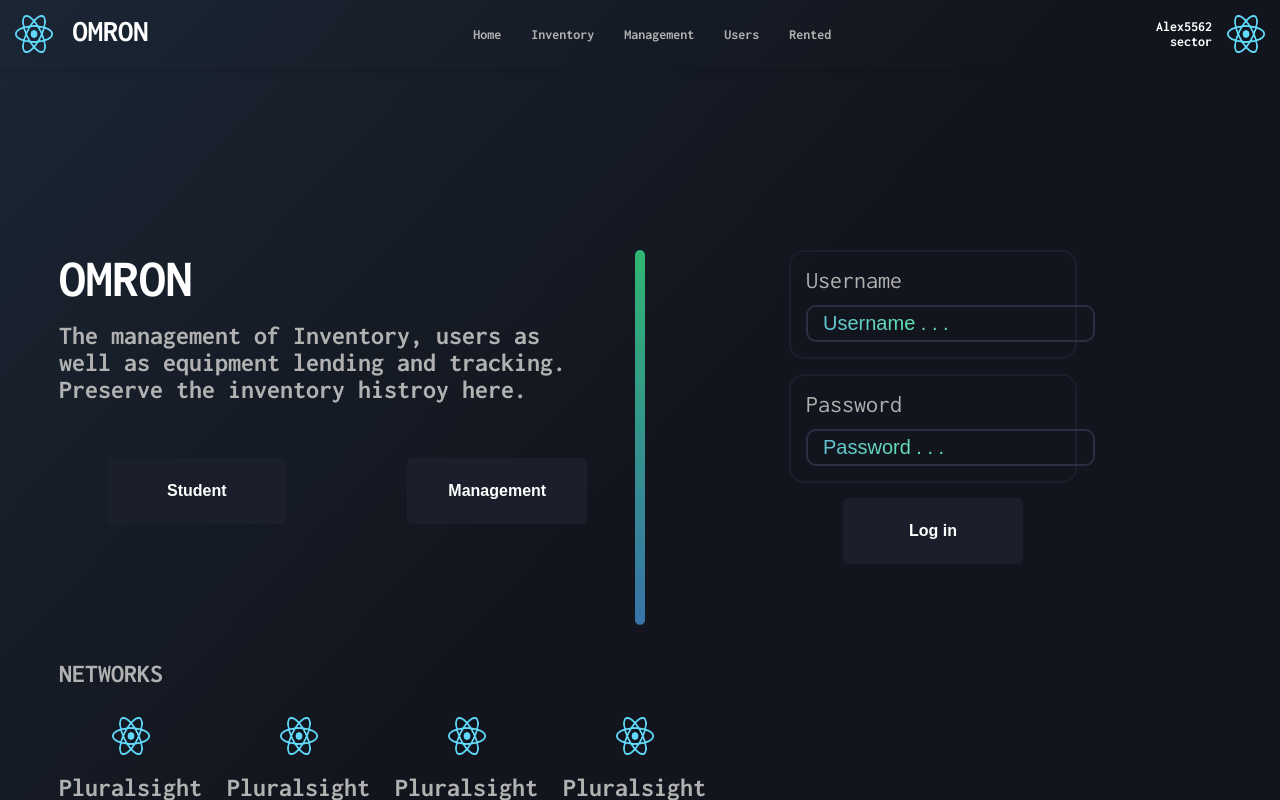
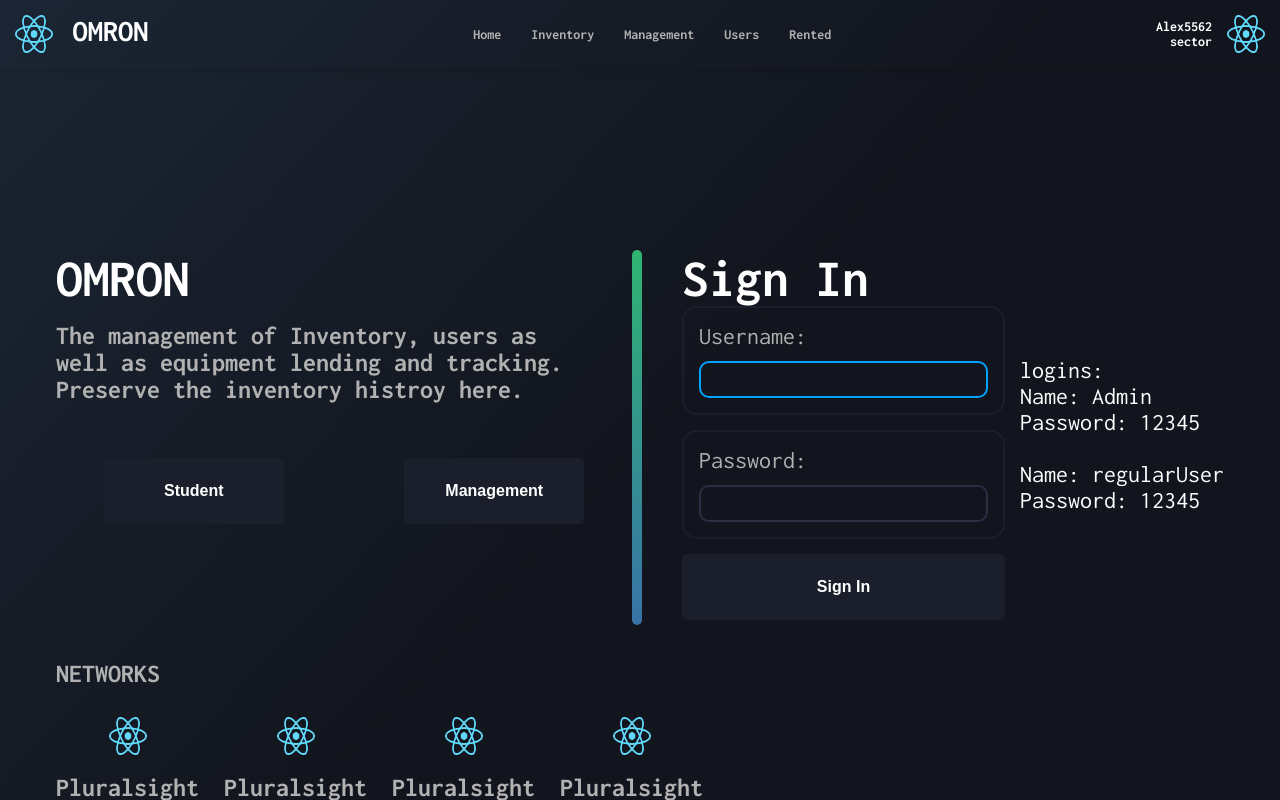
Before and after one commit to beebsis/omronrenting, a React (Create React App) app: page / in a window 1280 px wide. Built offline with nearby package versions, Linux system fonts and the light colour scheme.

Commit message:
API opdatering primært

```diff
--- /dev/null
+++ b/src/components/AuthProvider.js
@@ -0,0 +1,15 @@
+import { createContext, useState } from "react";
+
+const AuthContext = createContext({});
+
+export const AuthProvider = ({ children }) => {
+    const [auth, setAuth] = useState({});
+
+    return (
+        <AuthContext.Provider value={{ auth, setAuth }}>
+            {children}
+        </AuthContext.Provider>
+    )
+}
+
+export default AuthContext;
--- /dev/null
+++ b/src/components/GetAllItems.js
@@ -0,0 +1,81 @@
+import {useState, useEffect } from 'react';
+import axios from '../api/axios.js';
+
+const background = "-background status-circle";
+const GETITEMS_URL = '/items';
+
+const Prop = (props) => {
+    return(
+        <tr>
+                <td id={props.vare._id}></td>
+                <td>{props.vare.fabrikant}</td>
+                <td>{props.vare.model}</td>
+                <td>{props.vare.serial}</td>
+                <td>{props.vare.typer}</td>
+                <td className="inv">
+                    {props.vare.status}
+                    <div className={background}></div>
+                </td>
+            </tr>
+    )
+}
+
+const GetAllItems = () => {
+    const [itemList, setItemList] = useState({ items: []})
+
+    useEffect(() => {
+        const fetchData = async () => {
+            const result = await axios.get(GETITEMS_URL);
+            setItemList({ items: result.data})
+            //setVare(res.data.vare)
+            console.log(result.data);
+        };
+        fetchData();
+        }, []);
+
+    return (
+        <>
+        <section>
+        <table className="inventory-pc-list">
+            <thead>
+                <tr>
+                    <th>ID</th>
+                    <th>Mfr.</th>
+                    <th>Model</th>
+                    <th>Type</th>
+                    <th>Serial</th>
+                    <th>Status</th>
+                </tr>
+            </thead>
+            <tbody>
+                {/*
+                {
+                    itemList.items.map((current, i) => (
+                        <Prop item={current} key={i} />
+                    ))
+                }
+                */}
+                <tr>
+                    <td>1</td>
+                    <td>test fabrikant</td>
+                    <td>test model</td>
+                    <td>test serial</td>
+                    <td> test typer</td>
+                    <td className="inv">
+                        test status
+                        <div className={background}></div>
+                    </td>
+            </tr>
+            </tbody>
+        </table>
+        </section>
+        </>
+    )
+
+
+}
+
+
+
+
+export default GetAllItems;
--- a/src/components/login.js
+++ b/src/components/login.js
@@ -1,28 +1,135 @@
+import '../css/login.css';
 import '../css/components/form.css';
-import React, { Component } from 'react';
+import {useRef, useState, useEffect, useContext } from 'react';
+import AuthContext from './AuthProvider';
+import axios from '../api/axios.js';
 
-class Login extends Component {
-    render() {
+const LOGIN_URL = '/login';
+
+const Login = () => {
+
+    const adminUser = {
+        username: "Admin",
+        password: "12345"
+    }
+
+    const regularUser = {
+        username: "regularUser",
+        password: "12345"
+    }
+
+
+    const { setAuth } = useContext(AuthContext);
+    const userRef = useRef();
+    const errRef = useRef();
+
+    const [ user, setUser] = useState('');
+    const [pwd, setPwd] = useState('');
+    const [errMsg, setErrMsg] = useState('');
+    const [success, setSuccess] = useState(false);
+
+    useEffect(() => {
+        userRef.current.focus();
+    }, []);
+
+    useEffect(() => {
+        setErrMsg('');
+    }, [user, pwd]);
+
+    const handleSubmit = async (e) => {
+        e.preventDefault();
+
+        try {
+            const response = await axios.post(LOGIN_URL,
+                JSON.stringify({ user, pwd }),
+                {
+                    headers: { 'Content-Type': 'application/json' },
+                    withCredentials: true
+                }
+            );
+            console.log(JSON.stringify(response?.data));
+            //console.log(JSON.stringify(response));
+            const accessToken = response?.data?.accessToken;
+            const roles = response?.data?.roles;
+            setAuth({ user, pwd, roles, accessToken });
+            setUser('');
+            setPwd('');
+            setSuccess(true);
+        } catch (err) {
+            if (!err?.response) {
+                setErrMsg('Intent server svar');
+            } else if (err.response?.status === 400) {
+                setErrMsg('Mangle på brugernavn of kodeord');
+            } else if (err.response?.status === 401) {
+                setErrMsg('Uautoriseret');
+            } else {
+                setErrMsg('Login Fejl');
+            }
+            errRef.current.focus();
+        }
+    }
     return (
-            <div className="login-panel-student login-panel">
-                <form action="">
+        <>
+            {success ? (
+                <section>
+                    <h1>You are logged in!</h1>
+                    <br />
+                    <p>
+                        <a href="../">Go to Home</a>
+                    </p>
+                </section>
+            ) : (
+                <section>
+                    <div className="login-panel-student">
+                        <div>
+                            <p ref={errRef} className={errMsg ? "errmsg" : "offscreen"} aria-live="assertive">{errMsg}</p>
+                            <h1>Sign In</h1>
+                            <form onSubmit={handleSubmit}>
                                 <div>
                                     <fieldset>
-                            <label>Username</label>
-                            <input placeholder="Username . . . " name="UserName_Student" maxLength="15"/>
+                                        <label htmlFor="username">Username:</label>
+                                    <input
+                                        type="text"
+                                        id="username-login"
+                                        ref={userRef}
+                                        autoComplete="off"
+                                        onChange={(e) => setUser(e.target.value)}
+                                        value={user}
+                                        required
+                                    />
                                     </fieldset>
                                 </div>
+
                                 <div>
                                     <fieldset>
-                            <label>Password</label>
-                            <input placeholder="Password . . ." name="password_Student" maxLength="15"/>
+                                        <label htmlFor="password">Password:</label>
+                                    <input
+                                        type="password"
+                                        id="password-login"
+                                        onChange={(e) => setPwd(e.target.value)}
+                                        value={pwd}
+                                        required
+                                    />
                                     </fieldset>
                                 </div>
-                    <button type="submit" value="Submit" className="btns">Log in</button>
+                                <button>Sign In</button>
                             </form>
                         </div>
+                        <div className="user-logins">
+                            <p>logins:</p>
+                            <p>Name: <span>{adminUser.username}</span></p>
+                            <p>Password: <span>{adminUser.password}</span></p>
+                            <br />
+                            <p>Name: <span>{regularUser.username}</span></p>
+                            <p>Password: <span>{regularUser.password}</span></p>
+
+                        </div>
+                    </div>
+                </section>
+            )}
+        </>
     )
 }
-}
+
 
 export default Login;
--- a/src/css/components/form.css
+++ b/src/css/components/form.css
@@ -112,6 +112,18 @@ label .invalid {
 }
 
 
+.login-panel-student {
+    margin-left: 40rem;
+}
+
+.errmsg {
+    font-size: 24px;
+    text-align: center;
+    background-color: rgb(145, 86, 19);
+    padding: 5rem;
+    transition: .1s ease-in-out;
+}
+
 
 
 
--- /dev/null
+++ b/src/css/login.css
@@ -0,0 +1,11 @@
+.login-panel-student {
+    display: flex;
+    align-content: center;
+    justify-content: center;
+    align-items: center;
+    gap: 15px;
+}
+
+.user-logins {
+    font-size: 24px;
+}
--- a/src/pages/Inventory.js
+++ b/src/pages/Inventory.js
@@ -1,15 +1,13 @@
 // import { Component } from 'react';
 import '../css/Inventory.css';
 import '../css/components/table.css';
-//import data from '../data/equipment.json';
+import GetAllItems from '../components/GetAllItems';
 import { useRef, useState, useEffect } from 'react';
 import axios from '../api/axios';
 
 const ADD_ITEM_URL = '/createitem';
 const GET_ITEMS_URL = '/items'
 const number_REGEX = /^([0-9]{1,30})$/;
-
-const background = "-background status-circle";
 
 
 export default function Inventory() {
@@ -26,7 +24,6 @@ export default function Inventory() {
     const [vareSerialFocus, setVareSerialFocus] = useState(false);
 
     const [specType, setSpecType] = useState('');
-    const [specTypeFocus, setSpecTypeFocus] = useState(false);
 
     //Info message states
     const [errMsg, setErrMsg] = useState('');
@@ -78,15 +75,6 @@ export default function Inventory() {
             errRef.current.focus(); //For screen readers
         }
     }
-
-    useEffect(() => {
-        const fetchData = async () => {
-            const data = await axios.get (GET_ITEMS_URL)
-            console.log('products', data);
-        };
-        fetchData();
-    }, []);
-
         return (
             <>
         {success ? (
@@ -173,45 +161,7 @@ export default function Inventory() {
                             <input type="text" name="search_inventory" id="search_inventory" placeholder="Search"/>
                         </div>
                     </div>
-                    <table className="inventory-pc-list">
-                        <thead>
-                            <tr>
-                                <th>ID</th>
-                                <th>Mfr.</th>
-                                <th>Model</th>
-                                <th>Type</th>
-                                <th>Serial</th>
-                                <th>Status</th>
-                            </tr>
-                        </thead>
-                        <tbody>
-                            <tr>
-                                <td></td>
-                                <td></td>
-                                <td></td>
-                                <td></td>
-                                <td></td>
-                                {/* Set classname based on inv */}
-                                <td className="inv">
-                                    {/* classname based on status */}
-                                    <div className={background}></div></td>
-                            </tr>
-                        {/*  {data.computers.map((postData, i) => {
-                            console.log(postData);
-                            return (
-                                <tr key={i}>
-                                    <td></td>
-                                    <td></td>
-                                    <td></td>
-                                    <td></td>
-                                    <td></td>
-                                    <td className="inv">
-                                        <div className={background}></div></td>
-                                </tr>
-                            );
-                        })} */}
-                        </tbody>
-                    </table>
+                    <GetAllItems />
                 </div>
             </div>
 
```
Lines whose indentation alone changed are shown as unchanged.
